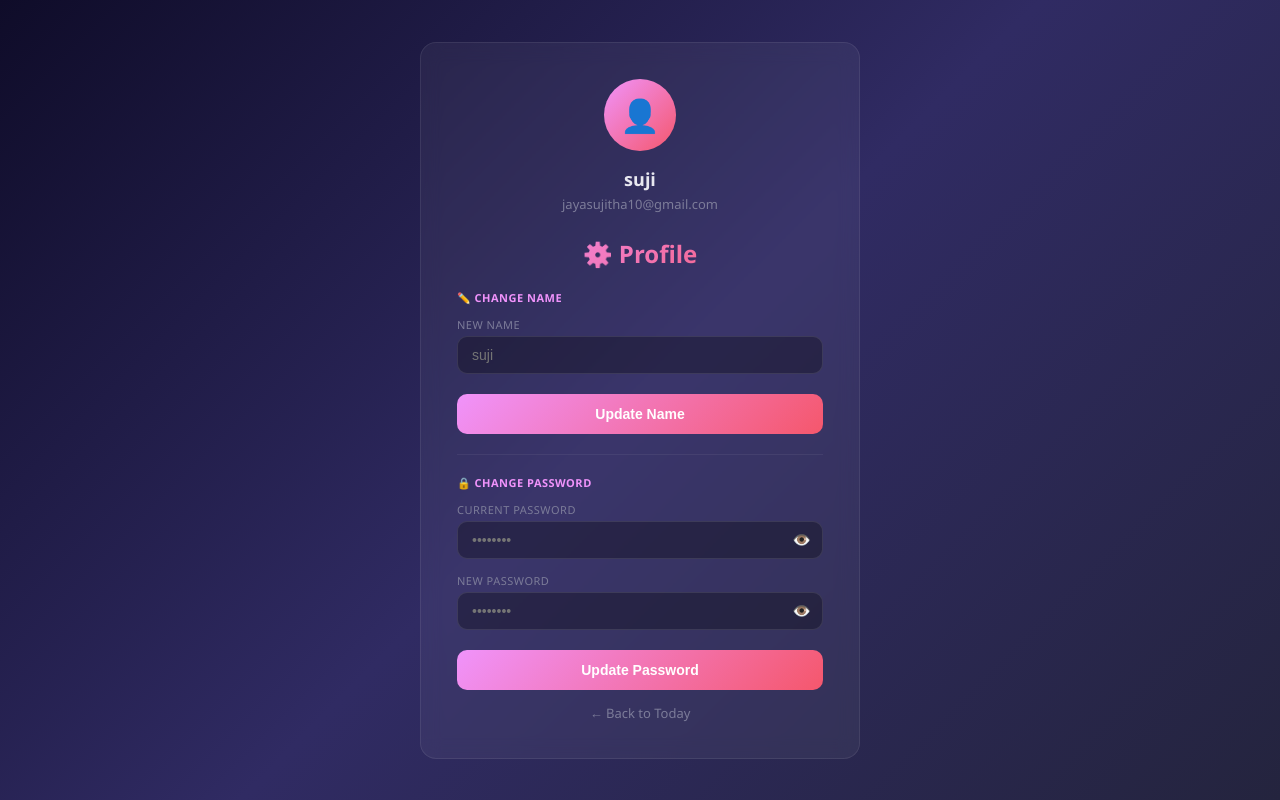
After one commit to sujitha611/day-in-my-life, a Flask app: page /profile in a window 1280 px wide. The commit adds this page. Run offline with Flask 3, Linux system fonts and the light colour scheme; a user stored in the database is signed in.

Commit message:
V7 - Profile page + name and password change

```diff
--- a/app.py
+++ b/app.py
@@ -204,6 +204,39 @@ def weekly():
     return render_template('weekly.html', week_data=week_data, user=current_user,
                           total_done=total_done, total_tasks=total_tasks, week_percent=week_percent)
 
+@app.route('/profile')
+@login_required
+def profile():
+    return render_template('profile.html', user=current_user)
+
+@app.route('/profile/name', methods=['POST'])
+@login_required
+def update_name():
+    name = request.form['name']
+    conn = get_db()
+    conn.execute('UPDATE users SET name=? WHERE id=?', (name, current_user.id))
+    conn.commit()
+    conn.close()
+    flash('Name updated successfully!', 'success')
+    return redirect(url_for('profile'))
+
+@app.route('/profile/password', methods=['POST'])
+@login_required
+def update_password():
+    current_password = request.form['current_password']
+    new_password = request.form['new_password']
+    conn = get_db()
+    user = conn.execute('SELECT * FROM users WHERE id=?', (current_user.id,)).fetchone()
+    if check_password_hash(user['password'], current_password):
+        conn.execute('UPDATE users SET password=? WHERE id=?',
+                    (generate_password_hash(new_password), current_user.id))
+        conn.commit()
+        flash('Password updated successfully!', 'success')
+    else:
+        flash('Current password is wrong!', 'error')
+    conn.close()
+    return redirect(url_for('profile'))
+
 @app.route('/settings', methods=['GET', 'POST'])
 @login_required
 def settings():
--- a/templates/index.html
+++ b/templates/index.html
@@ -82,6 +82,7 @@
         <a href="/weekly" class="nav-btn">📊 Weekly</a>
         <a href="/history" class="nav-btn">📅 History</a>
         <a href="/settings" class="nav-btn">⚙️ Settings</a>
+        <a href="/profile" class="nav-btn">👤 Profile</a>
         <a href="/logout" class="nav-btn">Logout</a>
     </div>
 
--- /dev/null
+++ b/templates/profile.html
@@ -0,0 +1,88 @@
+<!DOCTYPE html>
+<html lang="en">
+<head>
+    <meta charset="UTF-8">
+    <meta name="viewport" content="width=device-width, initial-scale=1.0">
+    <title>Profile — Day In My Life</title>
+    <style>
+        * { margin: 0; padding: 0; box-sizing: border-box; }
+        body { min-height: 100vh; background: linear-gradient(135deg, #0f0c29, #302b63, #24243e); color: #e8e8f0; font-family: 'Segoe UI', sans-serif; display: flex; justify-content: center; align-items: center; padding: 24px 16px; }
+        .card { background: rgba(255,255,255,0.05); backdrop-filter: blur(10px); border: 1px solid rgba(255,255,255,0.08); border-radius: 16px; padding: 36px; width: 100%; max-width: 440px; }
+        h1 { font-size: 24px; background: linear-gradient(135deg, #f093fb, #f5576c); -webkit-background-clip: text; -webkit-text-fill-color: transparent; font-weight: 900; margin-bottom: 6px; text-align: center; }
+        .avatar { width: 72px; height: 72px; border-radius: 50%; background: linear-gradient(135deg, #f093fb, #f5576c); display: flex; align-items: center; justify-content: center; font-size: 32px; margin: 0 auto 16px; }
+        .username-display { text-align: center; font-size: 18px; font-weight: 700; color: #e8e8f0; margin-bottom: 4px; }
+        .email-display { text-align: center; font-size: 13px; color: #7c7c99; margin-bottom: 24px; }
+        .section-title { font-size: 11px; color: #f093fb; font-weight: 700; text-transform: uppercase; letter-spacing: 0.5px; margin-bottom: 12px; margin-top: 20px; }
+        .form-group { margin-bottom: 14px; }
+        .form-group label { font-size: 11px; color: #7c7c99; display: block; margin-bottom: 4px; text-transform: uppercase; letter-spacing: 0.5px; }
+        .input-wrap { position: relative; }
+        .input-wrap input { width: 100%; padding: 10px 40px 10px 14px; border-radius: 10px; border: 1px solid rgba(255,255,255,0.1); background: rgba(0,0,0,0.3); color: #e8e8f0; font-size: 14px; outline: none; }
+        .input-wrap input:focus { border-color: #f093fb; }
+        .eye-btn { position: absolute; right: 12px; top: 50%; transform: translateY(-50%); background: none; border: none; color: #7c7c99; cursor: pointer; font-size: 15px; }
+        .save-btn { width: 100%; padding: 12px; border-radius: 10px; border: none; background: linear-gradient(135deg, #f093fb, #f5576c); color: white; font-weight: 700; font-size: 14px; cursor: pointer; margin-top: 6px; }
+        .back-btn { display: block; text-align: center; color: #7c7c99; font-size: 13px; text-decoration: none; margin-top: 14px; }
+        .success { background: rgba(74,222,128,0.1); border: 1px solid rgba(74,222,128,0.3); border-radius: 8px; padding: 10px 14px; font-size: 13px; color: #4ade80; margin-bottom: 16px; }
+        .error { background: rgba(239,68,68,0.1); border: 1px solid rgba(239,68,68,0.3); border-radius: 8px; padding: 10px 14px; font-size: 13px; color: #ef4444; margin-bottom: 16px; }
+        .divider { border: none; border-top: 1px solid rgba(255,255,255,0.06); margin: 20px 0; }
+    </style>
+</head>
+<body>
+<div class="card">
+    <div class="avatar">👤</div>
+    <p class="username-display">{{ user.name }}</p>
+    <p class="email-display">{{ user.email }}</p>
+
+    <h1>⚙️ Profile</h1>
+
+    {% with messages = get_flashed_messages(with_categories=true) %}
+        {% for category, message in messages %}
+            <div class="{{ category }}">{{ message }}</div>
+        {% endfor %}
+    {% endwith %}
+
+    <!-- Change Name -->
+    <p class="section-title">✏️ Change Name</p>
+    <form method="POST" action="/profile/name">
+        <div class="form-group">
+            <label>New Name</label>
+            <div class="input-wrap">
+                <input type="text" name="name" placeholder="{{ user.name }}" required>
+            </div>
+        </div>
+        <button type="submit" class="save-btn">Update Name</button>
+    </form>
+
+    <hr class="divider">
+
+    <!-- Change Password -->
+    <p class="section-title">🔒 Change Password</p>
+    <form method="POST" action="/profile/password">
+        <div class="form-group">
+            <label>Current Password</label>
+            <div class="input-wrap">
+                <input type="password" name="current_password" id="curPass" placeholder="••••••••" required>
+                <button type="button" class="eye-btn" onclick="togglePass('curPass', this)">👁️</button>
+            </div>
+        </div>
+        <div class="form-group">
+            <label>New Password</label>
+            <div class="input-wrap">
+                <input type="password" name="new_password" id="newPass" placeholder="••••••••" required>
+                <button type="button" class="eye-btn" onclick="togglePass('newPass', this)">👁️</button>
+            </div>
+        </div>
+        <button type="submit" class="save-btn">Update Password</button>
+    </form>
+
+    <a href="/" class="back-btn">← Back to Today</a>
+</div>
+
+<script>
+function togglePass(id, btn) {
+    const input = document.getElementById(id);
+    input.type = input.type === 'password' ? 'text' : 'password';
+    btn.textContent = input.type === 'password' ? '👁️' : '🙈';
+}
+</script>
+</body>
+</html>
```
Also changed, not shown: tasks.db.
